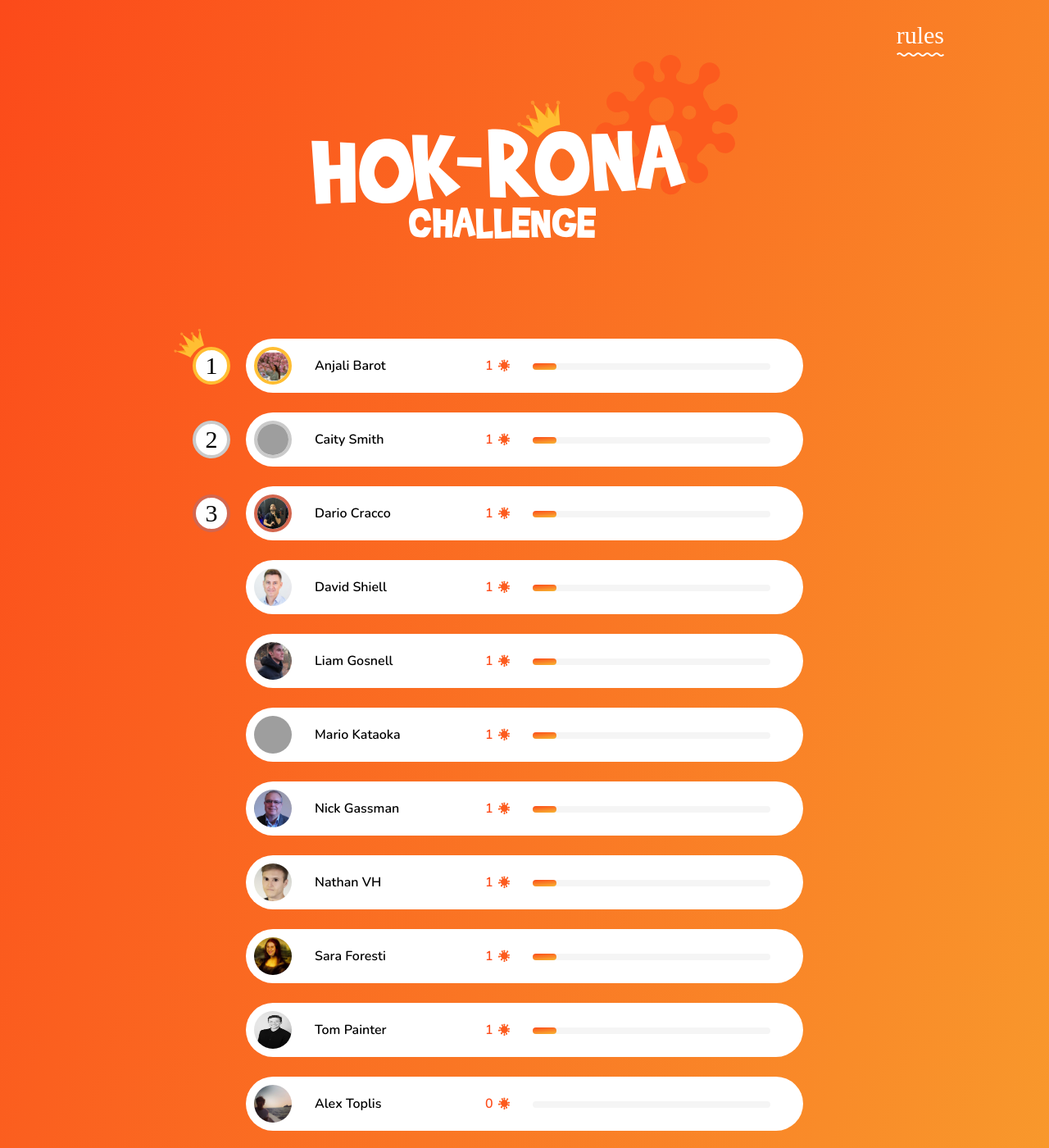
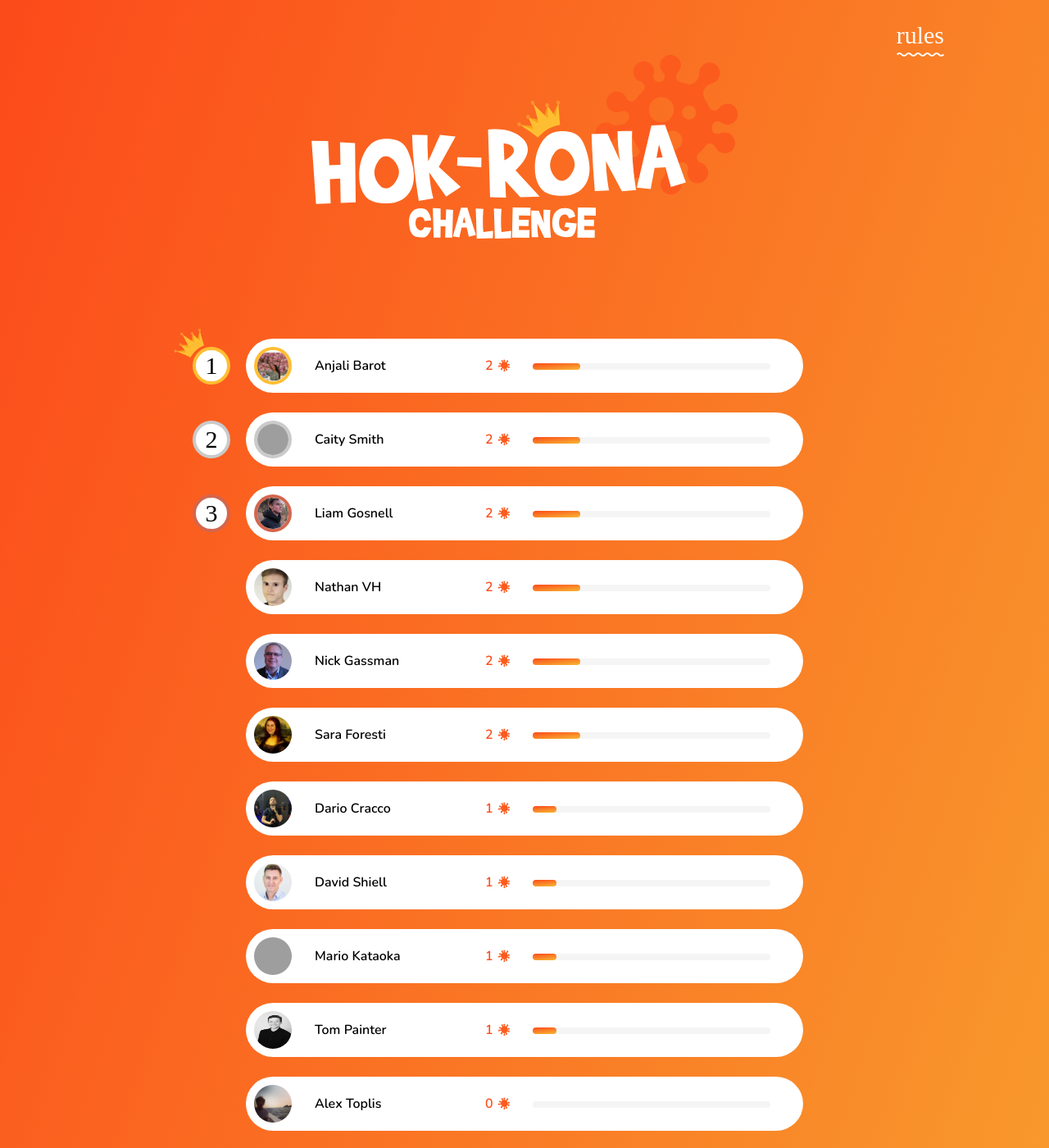
Before and after one commit to LiamGosnell/hokrona.github.io, a Jekyll site: the page built from index.html, in a window 1280 px wide and 1400 px high. Shown: the whole window at 82% size. Built offline with Jekyll 4.4.1, drawn with Linux system fonts in a browser that asks for light colours; some web fonts are replaced; grey boxes are pictures that could not be loaded.

Commit message:
leaderboard updates

```diff
--- a/_config.yml
+++ b/_config.yml
@@ -33,32 +33,32 @@ navigation:
 leaderboard:
   people:
     - name: Anjali Barot
-      score: 1
+      score: 2
       image: ../assets/img/people/ab-image.png
     - name: Caity Smith
-      score: 1
+      score: 2
       image: ../assets/img/people/cs-image.png
+    - name: Liam Gosnell
+      score: 2
+      image: ../assets/img/people/lg-image.png
+    - name: Nathan VH
+      score: 2
+      image: ../assets/img/people/nvh-image.png
+    - name: Nick Gassman
+      score: 2
+      image: ../assets/img/people/ng-image.png
+    - name: Sara Foresti
+      score: 2
+      image: ../assets/img/people/sf-image.png
     - name: Dario Cracco
       score: 1
       image: ../assets/img/people/dc-image.png
     - name: David Shiell
       score: 1
       image: ../assets/img/people/ds-image.png
-    - name: Liam Gosnell
-      score: 1
-      image: ../assets/img/people/lg-image.png
     - name: Mario Kataoka
       score: 1
       image: ../assets/img/people/mk-image.png
-    - name: Nick Gassman
-      score: 1
-      image: ../assets/img/people/ng-image.png
-    - name: Nathan VH
-      score: 1
-      image: ../assets/img/people/nvh-image.png
-    - name: Sara Foresti
-      score: 1
-      image: ../assets/img/people/sf-image.png
     - name: Tom Painter
       score: 1
       image: ../assets/img/people/tp-image.png
```
Also changed, not shown: 2 other files.
